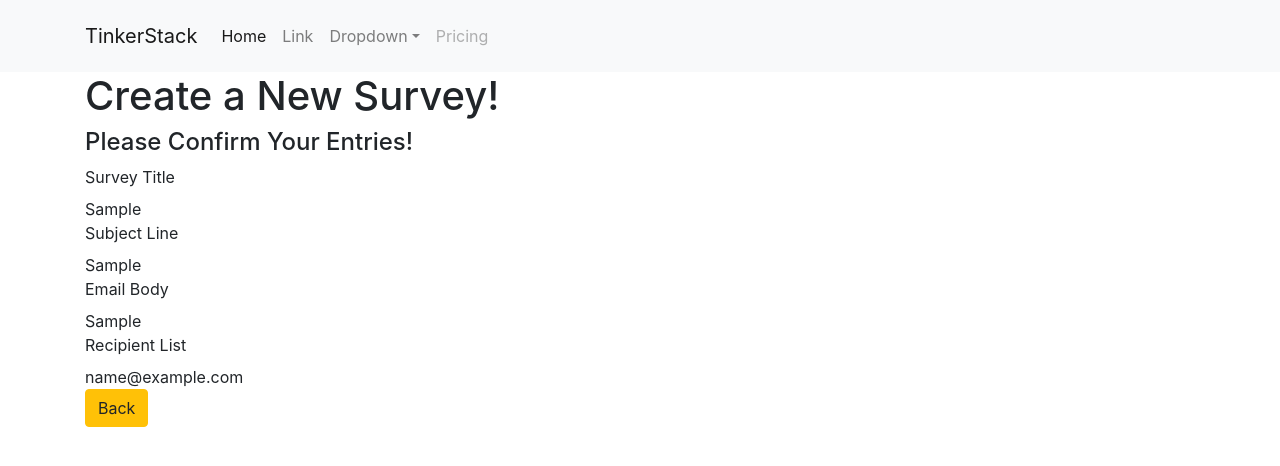
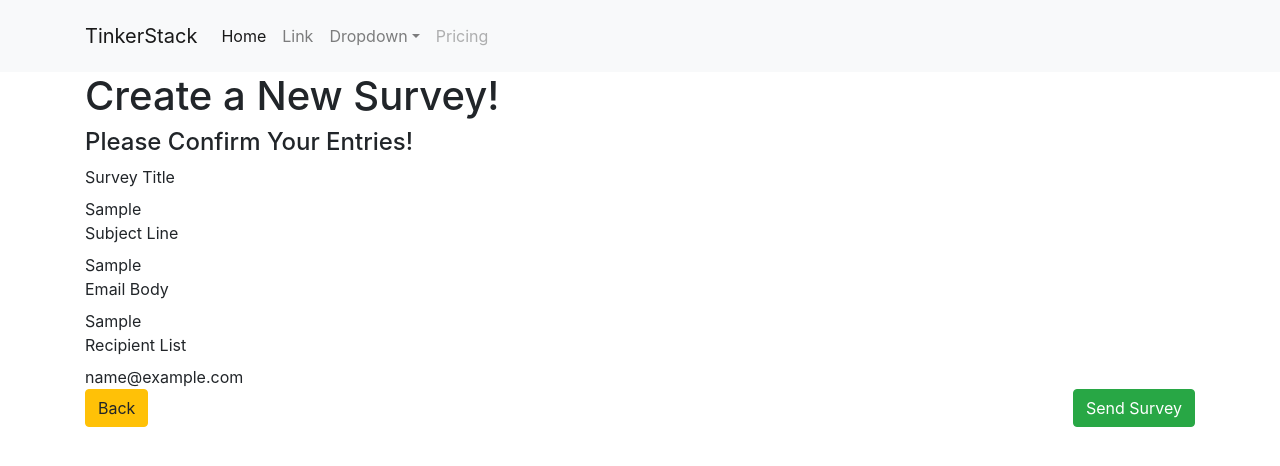
Before and after one commit to derrickyoo/tinker-stack-io, a React (Create React App) app in the folder client/: page /surveys/new in a window 1280 px wide. Both pictures are taken after typing "Sample", "Sample", "Sample", "name@example.com" into the empty fields and a click on the button "Next". Shown: the top 466 px of the page. Built offline with nearby package versions, Linux system fonts and the light colour scheme; no server answers.

Commit message:
Added action for submitSurvey

```diff
--- a/client/src/actions/index.js
+++ b/client/src/actions/index.js
@@ -13,3 +13,7 @@ export const handleStripeToken = token => async dispatch => {
 
   dispatch({ type: FETCH_USER, payload: res.data });
 };
+
+export const submitSurvey = values => {
+  return { type: "submit_survey" };
+};
--- a/client/src/components/surveys/SurveyFormReview.js
+++ b/client/src/components/surveys/SurveyFormReview.js
@@ -4,8 +4,9 @@ import React from "react";
 import { connect } from "react-redux";
 
 import formFields from "./formFields";
+import * as actions from "../../actions";
 
-const SurveyFormReview = ({ onCancel, formValues }) => {
+const SurveyFormReview = ({ onCancel, formValues, submitSurvey }) => {
   const reviewFields = _.map(formFields, ({ label, name }) => {
     return (
       <div key={name}>
@@ -22,6 +23,12 @@ const SurveyFormReview = ({ onCancel, formValues }) => {
       <button type="button" className="btn btn-warning" onClick={onCancel}>
         Back
       </button>
+      <button
+        onClick={() => submitSurvey(formValues)}
+        className="btn btn-success float-right"
+      >
+        Send Survey
+      </button>
     </div>
   );
 };
@@ -32,4 +39,7 @@ function mapStateToProps(state) {
   };
 }
 
-export default connect(mapStateToProps)(SurveyFormReview);
+export default connect(
+  mapStateToProps,
+  actions
+)(SurveyFormReview);
```
